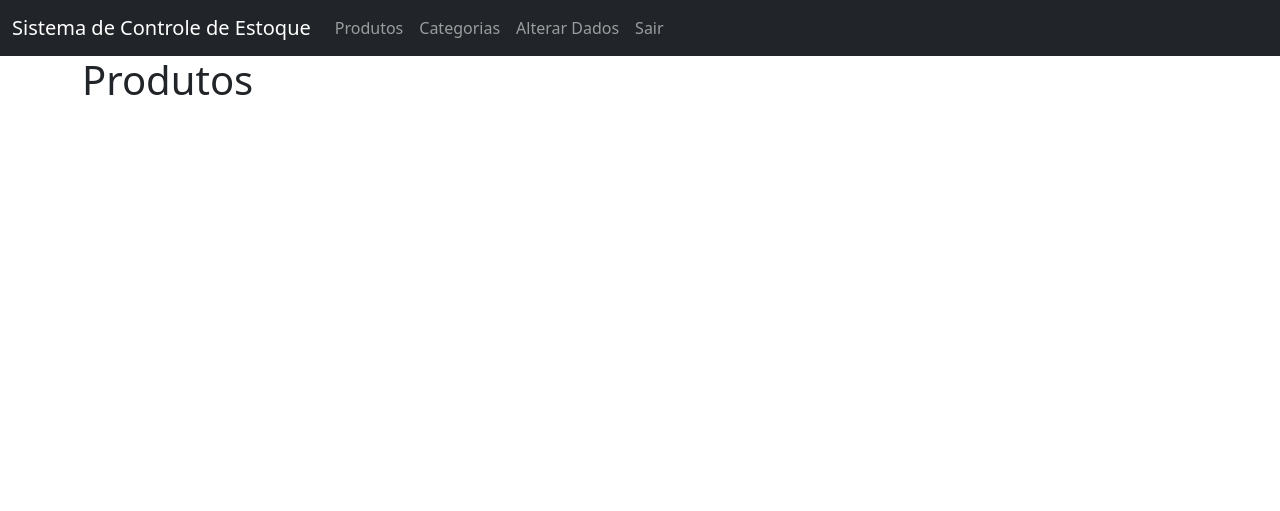
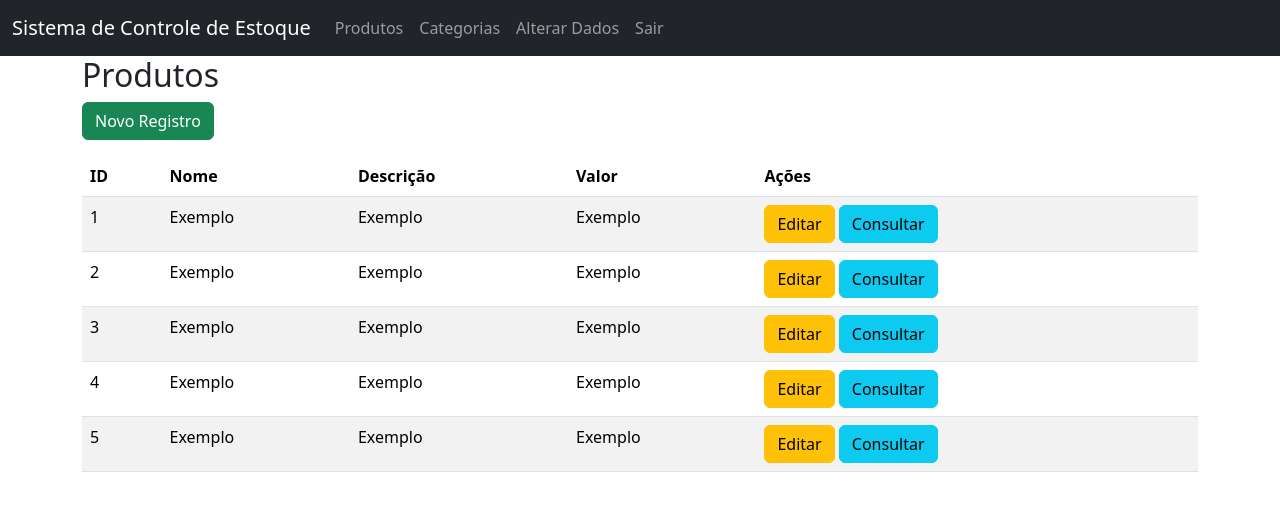
Before and after one commit to Daniel-Americo/Eletiva-1, a PHP site: page /Projeto/produtos.php in a window 1280 px wide. Shown: the top 511 px of the page. Run offline with PHP 8.4, Linux system fonts and the light colour scheme; the visitor is signed in with stand-in values (Sample User, id 1); some libraries are stand-ins or nearby versions.

Commit message:
pagina de novo produto e editar produto

```diff
--- a/Projeto/alterar_dados.php
+++ b/Projeto/alterar_dados.php
@@ -53,12 +53,12 @@
                         require("sair.php");
                     }
                     else{
-                        echo "<p class='text-danger'>Erro ao alterar senha!</p>";
+                        echo "<p> class='text-danger'>Erro ao alterar senha!</p>";
                     }
                 }
             }
             else {
-                echo "<p class='text-danger'>Senhas não conferem! </p>";
+                echo "<p> class='text-danger'>Senhas não conferem! </p>";
             }
 
 
--- a/Projeto/produtos.php
+++ b/Projeto/produtos.php
@@ -1,7 +1,66 @@
 <?php
     require_once("cabecalho.php");
  ?>
-<h1>Produtos</h1>
+
+<h2>Produtos</h2>
+<a href="novo_produto.php" class="btn btn-success mb-3">Novo Registro</a>
+<table class="table table-hover table-striped">
+    <thead>
+        <tr>
+            <th>ID</th>
+            <th>Nome</th><th>Descrição</th><th>Valor</th>
+            <th>Ações</th>
+        </tr>
+    </thead>
+    <tbody>
+            <tr>
+                <td>1</td>
+                <td>Exemplo</td><td>Exemplo</td><td>Exemplo</td>
+                <td>
+                    <a href="editar_produto.php" class="btn btn-warning">Editar</a>
+                    <a href="#" class="btn btn-info">Consultar</a>
+                </td>
+            </tr>
+
+            <tr>
+                <td>2</td>
+                <td>Exemplo</td><td>Exemplo</td><td>Exemplo</td>
+                <td>
+                    <a href="#" class="btn btn-warning">Editar</a>
+                    <a href="#" class="btn btn-info">Consultar</a>
+                </td>
+            </tr>
+
+            <tr>
+                <td>3</td>
+                <td>Exemplo</td><td>Exemplo</td><td>Exemplo</td>
+                <td>
+                    <a href="#" class="btn btn-warning">Editar</a>
+                    <a href="#" class="btn btn-info">Consultar</a>
+                </td>
+            </tr>
+
+            <tr>
+                <td>4</td>
+                <td>Exemplo</td><td>Exemplo</td><td>Exemplo</td>
+                <td>
+                    <a href="#" class="btn btn-warning">Editar</a>
+                    <a href="#" class="btn btn-info">Consultar</a>
+                </td>
+            </tr>
+
+            <tr>
+                <td>5</td>
+                <td>Exemplo</td><td>Exemplo</td><td>Exemplo</td>
+                <td>
+                    <a href="#" class="btn btn-warning">Editar</a>
+                    <a href="#" class="btn btn-info">Consultar</a>
+                </td>
+            </tr>
+
+    </tbody>
+</table>
+
 <?php
     require_once("rodape.php");
 ?>
```
Also changed, not shown: Projeto/editar_produto.php (added, +29 -0 lines), Projeto/novo_produto.php (added, +29 -0 lines).
